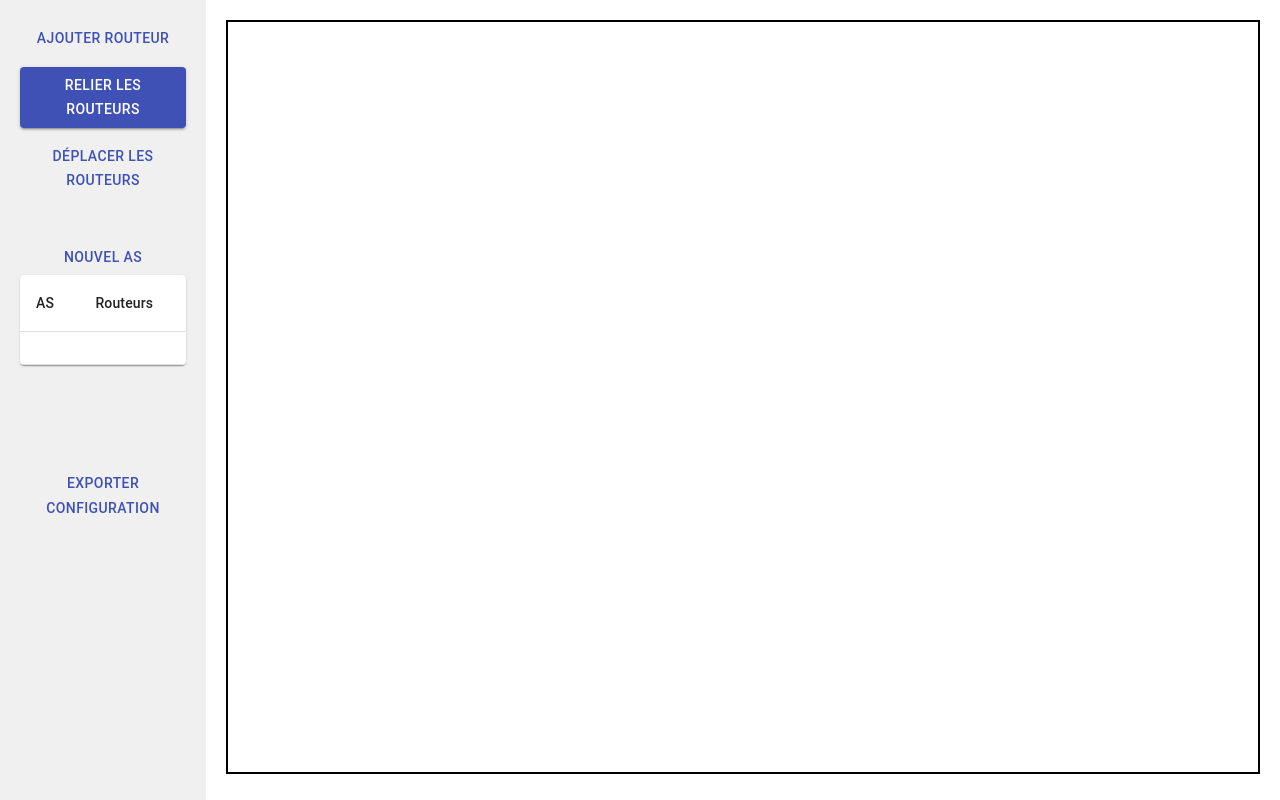
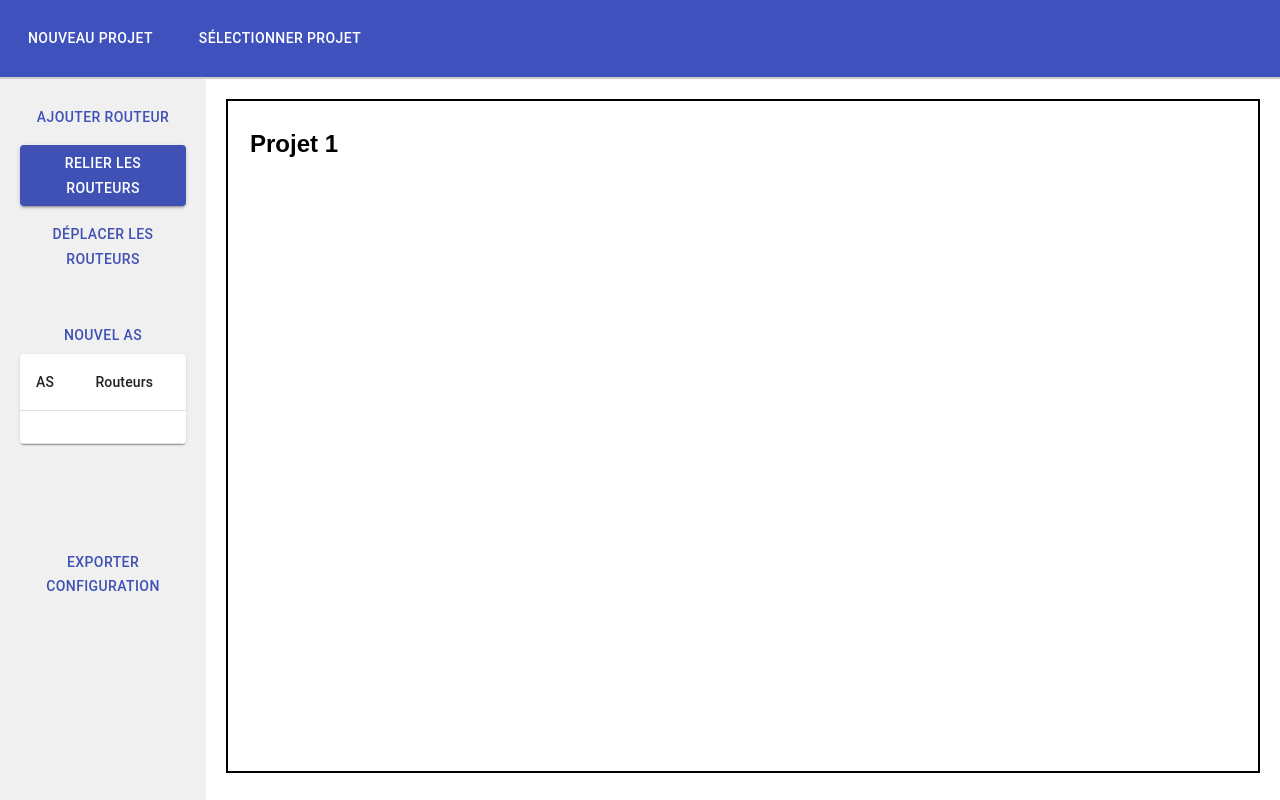
Before and after one commit to Gio762002/WEB, a React (Create React App) app in the folder frontend/: page /topo in a window 1280 px wide. Built offline with nearby package versions, Linux system fonts and the light colour scheme.

Commit message:
nouveau - possibilité de faire plusieurs projets

```diff
--- a/frontend/src/pages/ajoutAs.js
+++ b/frontend/src/pages/ajoutAs.js
@@ -1,5 +1,5 @@
 import React, { useState, useEffect } from 'react';
-import { Button, TableContainer, Table, TableHead, TableBody, TableCell, TableRow, Paper } from '@material-ui/core';
+import { Button, TableContainer, Table, TableHead, TableBody, TableCell, TableRow, Paper, Menu, MenuItem } from '@material-ui/core';
 import routeurImage from './routeurss.png'; // Importez votre image de routeur
 
 function App() {
@@ -12,6 +12,103 @@ function App() {
   const [asRouters, setAsRouters] = useState({});
   const [newAsName, setNewAsName] = useState('');
   const [newAsRouters, setNewAsRouters] = useState([]);
+  const [projects, setProjects] = useState([{ name: 'Projet 1', data: { points: [], lines: [], asRouters: {} } }]);
+  const [currentProject, setCurrentProject] = useState('Projet 1'); // Projet actuellement sélectionné
+  const [anchorEl, setAnchorEl] = useState(null); // Élément d'ancrage pour le menu
+  const [selectedProjectName, setSelectedProjectName] = useState('Projet 1');
+
+  // Basculer vers le projet par défaut au début
+  useEffect(() => {
+    switchProject('Projet 1');
+  }, []);
+
+
+
+// Sauvegarder le projet
+
+  // Fonction pour créer un nouveau projet
+  const createNewProject = () => {
+    const projectName = prompt('Nom du nouveau projet :');
+    if (projectName) {
+      setProjects(prevProjects => [...prevProjects, { name: projectName, data: { points : [], lines : [], asRouters: {}} }]);
+    }
+  };
+
+  // Fonction pour basculer entre les projets
+// Fonction pour basculer entre les projets
+const switchProject = (projectName) => {
+  // Sauvegarder les données du projet actuel avant de basculer vers le nouveau projet
+  if (currentProject) {
+    const currentProjectIndex = projects.findIndex(project => project.name === currentProject);
+    if (currentProjectIndex !== -1) {
+      const updatedProjects = [...projects];
+      updatedProjects[currentProjectIndex] = {
+        name: currentProject,
+        data: { points, lines, asRouters }
+      };
+      setProjects(updatedProjects);
+    }
+  }
+
+  const projectData = projects.find(project => project.name === projectName);
+  if (projectData) {
+    setPoints(projectData.data.points || []);
+    setLines(projectData.data.lines || []);
+    setAsRouters(projectData.data.asRouters || {});
+    setCurrentProject(projectName);
+    setSelectedProjectName(projectName); // Ajouter cette ligne pour définir le nom du projet sélectionné
+  }
+};
+
+  // Afficher le menu principal
+  const handleMenuClick = (event) => {
+    setAnchorEl(event.currentTarget);
+  };
+
+  // Fermer le menu principal
+  const handleMenuClose = () => {
+    setAnchorEl(null);
+  };
+
+  // Afficher le menu de sélection de projet
+  const handleProjectSelect = (projectName) => {
+    handleMenuClose();
+    switchProject(projectName);
+  };
+
+  useEffect(() => {
+    // Charger les projets depuis le stockage local ou toute autre source de données
+    const storedProjects = localStorage.getItem('projects');
+    if (storedProjects) {
+      setProjects(JSON.parse(storedProjects));
+    }
+  }, []);
+
+  useEffect(() => {
+    // Enregistrer les projets dans le stockage local à chaque modification
+    localStorage.setItem('projects', JSON.stringify(projects));
+  }, [projects]);
+
+
+  useEffect(() => {
+    // Sauvegarder les données du projet actuel avant de basculer vers le nouveau projet
+    if (currentProject) {
+      const currentProjectIndex = projects.findIndex(project => project.name === currentProject);
+      if (currentProjectIndex !== -1) {
+        const updatedProjects = [...projects];
+        updatedProjects[currentProjectIndex] = {
+          name: currentProject,
+          data: { points, lines, asRouters }
+        };
+        setProjects(updatedProjects);
+      } else {
+        setProjects(prevProjects => [
+          ...prevProjects,
+          { name: currentProject, data: { points, lines, asRouters } }
+        ]);
+      }
+    }
+  }, [currentProject]);
 
   useEffect(() => {
     if (selectedPoints.length === 2) {
@@ -201,8 +298,39 @@ function App() {
     });
   }, [newAsName, newAsRouters]);
 
+
   return (
-    <div style={{ display: 'grid', gridTemplateColumns: 'auto 1fr', height: '100vh' }}>
+    <div style={{ display: 'flex', flexDirection: 'column', height: '100vh' }}>
+      <div style={{ display: 'flex', justifyContent: 'space-between', alignItems: 'center', backgroundColor: 'rgba(63, 81, 189, 1)', color: 'white', padding: '20px', borderBottom: '2px solid #ccc' }}>
+    <div>
+      <Button onClick={createNewProject} variant="text" color="inherit" style={{ marginRight: '30px' }}>
+        Nouveau projet
+      </Button>
+      <Button onClick={handleMenuClick} variant="text" color="inherit" style={{ marginRight: '30px' }}>
+        Sélectionner projet
+      </Button>
+      <Menu
+        id="project-menu"
+        anchorEl={anchorEl}
+        keepMounted
+        open={Boolean(anchorEl)}
+        onClose={handleMenuClose}
+        style={{ marginTop: '50px'}}
+      >
+        {projects.map((project, index) => (
+          <MenuItem key={index} onClick={() => handleProjectSelect(project.name)}>{project.name}</MenuItem>
+        ))}
+      </Menu>
+      {/* Autres options de menu */}
+    </div>
+    <div>
+      {/* Autres boutons alignés à droite */}
+    </div>
+  </div>
+      <div style={{ position: 'absolute', top: '130px', left: '250px', fontFamily: 'Arial', fontSize: '24px', fontWeight: 'bold' }}>
+      {selectedProjectName}
+    </div>
+      <div style={{ display: 'grid', gridTemplateColumns: 'auto 1fr', height: '100vh' }}>
       <div style={{ backgroundColor: '#f0f0f0', padding: '20px' }}>
         <Button onClick={addRandomRouter} variant="text" color="primary" style={{ marginBottom: '10px', width: '100%' }}>
           Ajouter Routeur
@@ -286,10 +414,11 @@ function App() {
         <canvas
           id="canvas"
           width={window.innerWidth - 250}
-          height={window.innerHeight - 50}
+          height={window.innerHeight - 130}
           style={{ border: '2px solid black', margin: '20px' }}>
         </canvas>
       </div>
+    </div>
     </div>
   );
 }
```
